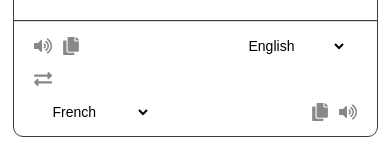
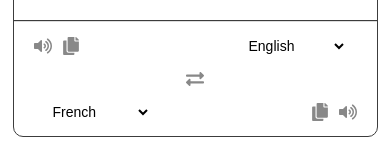
Before and after one commit to IT21062438/Translation-App, a React (Create React App) app in the folder frontend/: page / in a window 390 px wide. Shown: the part 566-721 px from the top of the page. Built offline with nearby package versions, Linux system fonts and the light colour scheme.

Commit message:
Update index.css

```diff
--- a/frontend/src/index.css
+++ b/frontend/src/index.css
@@ -14,7 +14,7 @@ body {
 }
 
 .container {
-  max-width: 900px;
+  max-width: 700px;
   width: 100%;
   background: white;
   border-radius: 10px;
@@ -172,7 +172,7 @@ button:disabled {
 }
 
 /* Responsive Design */
-@media (max-width: 500px) {
+@media (max-width: 700px) {
   .text-input {
     flex-direction: column;
   }
@@ -203,4 +203,8 @@ button:disabled {
     width: 100%;
     justify-content: space-between;
   }
+  li.change {
+    align-items: center;
+    justify-content: center;
+  }
 }
```
